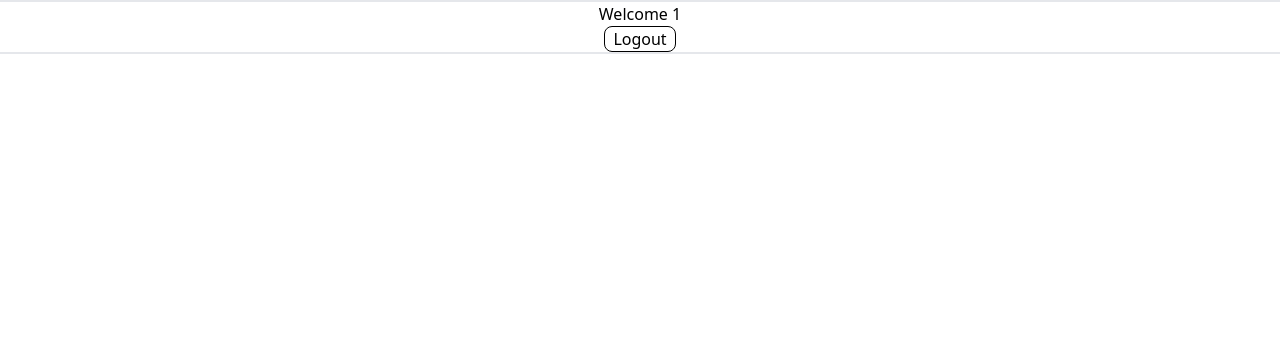
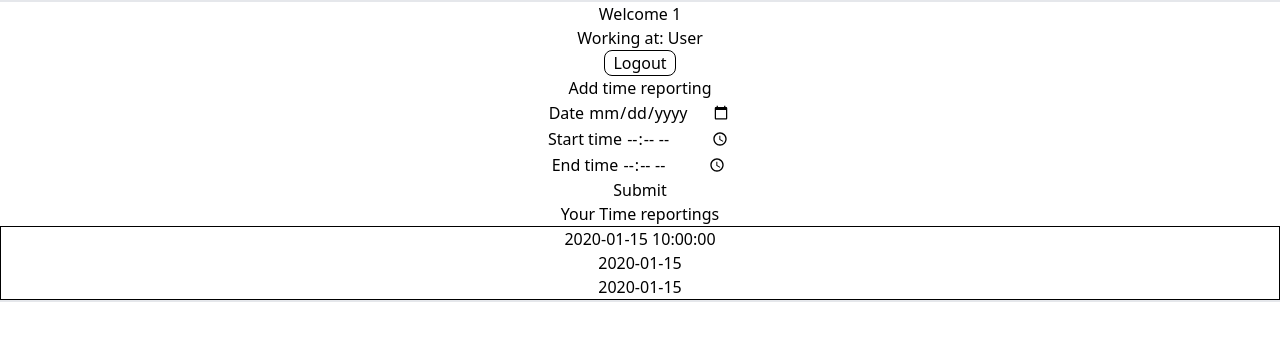
Before and after one commit to charan002/dissertation, a Flask app: page /doc/ in a window 1280 px wide. Shown: the top 341 px of the page. Run offline with Flask 3, Linux system fonts and the light colour scheme; the visitor is signed in with stand-in values (Sample User, id 1); a database or web service that is not in the repository returns one stand-in record (values such as "Sample title"); style sheets or scripts are compiled from the project's sources.

Commit message:
added time reporting for doctor

```diff
--- a/app.py
+++ b/app.py
@@ -9,6 +9,11 @@
 
 To run app - flask run --debug
 
+To configure tailwind CSS
+1.npm install -D tailwindcss
+2.npx tailwindcss init
+3. npx tailwindcss -i ./static/styles/style.css -o ./static/styles/output.css --watch
+
 '''
 
 app = Flask(__name__)
--- a/routes/doctorroutes.py
+++ b/routes/doctorroutes.py
@@ -7,6 +7,7 @@
 doctor_routes = Blueprint('doctor', __name__)
 
 collection = db["doctor"]
+timeReportCollection = db["timereporting"]
 
 def isDoctorAuthenticated():
     if session.get('doctorid') != None and collection.find_one({'doctorid': session.get('doctorid')}) != None:
@@ -67,6 +68,7 @@
                 'firstname': request.form.get('firstname'),
                 'lastname': request.form.get('lastname'),
                 'phonenumber': request.form.get('phonenumber'),
+                'hospitalname': request.form.get('hospitalname'),
                 'doctortype': request.form.get('doctortype'),
                 'password': request.form.get('password')
             }
@@ -95,11 +97,28 @@
 
 @doctor_routes.route('/')
 def home():
+    time_data = list(timeReportCollection.find({'doctorid': session.get('doctorid')}))
+    doc_info = collection.find_one({'doctorid': session.get('doctorid')})
+    for doc in time_data:
+        doc['_id'] = str(doc['_id'])
     data = {
-        'doctorid': session.get('doctorid')
+        'doctorid': session.get('doctorid'),
+        'timeReporting': time_data,
+        'hospital': doc_info.get('hospitalname')
     }
     return render_template('doctor/home.html', data=data)
 
-@doctor_routes.route('/test')
+@doctor_routes.post('/submit/timereport')
+def submit_time_report():
+    print(request.get_json())
+    data = {
+        'doctorid': session['doctorid'],
+        **request.get_json()
+    }
+    timeReportCollection.insert_one(data)
+    return jsonify({"tjos": "wor"})
+
+
+@doctor_routes.post('/test')
 def testget():
     return jsonify({"this": "works"})
--- a/static/js/app.js
+++ b/static/js/app.js
@@ -1,17 +1,6 @@
 const logout = async () => {
     console.log("logging out")
     const res = await fetch('http://127.0.0.1:5000/logout')
-    console.log(res)
-    if (res.error) {
-        console.log("logout error")
-    } else if (res.status == 200) {
-        window.location.href = res.url
-    }
-}
-
-const doctorLogout = async () => {
-    console.log("logging out")
-    const res = await fetch('http://127.0.0.1:5000/doc/logout')
     console.log(res)
     if (res.error) {
         console.log("logout error")
--- /dev/null
+++ b/static/js/doctorHome.js
@@ -0,0 +1,32 @@
+document.getElementById("date-report").addEventListener("click", () => {
+    let today = new Date();
+    let dd = String(today.getDate()).padStart(2, '0');
+    let mm = String(today.getMonth() + 1).padStart(2, '0');
+    let yyyy = today.getFullYear()
+    today = yyyy + '-' + mm + '-' + dd;
+    document.getElementById("date-report").setAttribute("min", today);
+})
+
+document.getElementById('time-report-submit-btn').addEventListener("click", async (event) => {
+    event.preventDefault()
+    const formData = new FormData(document.getElementById("time-report-form"))
+    const response = await fetch("/doc/submit/timereport", {
+        method: "POST",
+        body: JSON.stringify(Object.fromEntries(formData.entries())),
+        headers: {
+            "Content-Type": "application/json"
+        }
+    })
+    console.log(response)
+})
+
+const doctorLogout = async () => {
+    console.log("logging out")
+    const res = await fetch('http://127.0.0.1:5000/doc/logout')
+    console.log(res)
+    if (res.error) {
+        console.log("logout error")
+    } else if (res.status == 200) {
+        window.location.href = res.url
+    }
+}
--- a/templates/doctor/home.html
+++ b/templates/doctor/home.html
@@ -8,7 +8,34 @@
 </head>
 <body>
     <h1>Welcome {{ data.doctorid }} </h1>
+    <h1>Working at: {{ data.hospital }}</h1>
     <button onclick="doctorLogout()" class="btn-primary">Logout</button>
+    <form id="time-report-form">
+        <h1>Add time reporting</h1>
+        <div>
+            <label for="date">Date</label>
+            <input name="date" id="date-report" type="date"/>
+        </div>
+        <div>
+            <label for="starttime">Start time</label>
+            <input name="starttime" id="time-report" type="time" />
+        </div>
+        <div>
+            <label for="endtime">End time</label>
+            <input name="endtime" id="time-report" type="time" />
+        </div>
+        <button id="time-report-submit-btn">Submit</button>
+    </form>
+    <div>
+        <h1>Your Time reportings</h1>
+        {% for report in data.timeReporting %}
+        <div class="border border-black">
+            <p>{{ report.date }}</p>
+            <p>{{ report.starttime }}</p>
+            <p>{{ report.endtime }}</p>
+        </div>
+        {% endfor %}
+    </div>
 </body>
-<script src="{{ url_for('static', filename='js/app.js' ) }}" defer ></script>
+<script src="{{ url_for('static', filename='js/doctorHome.js' ) }}" defer ></script>
 </html>
--- a/templates/doctor/register.html
+++ b/templates/doctor/register.html
@@ -17,6 +17,8 @@
         <label for="phonenumber">phonenumber</label>
         <input name="phonenumber"/><br/>
         <label for="doctortype">doctortype</label>
+        <input name="hospitalname"/><br/>
+        <label for="hospitalname">hospitalname</label>
         <select name="doctortype" multiple>
             <option value="general">general</option>
             <option value="neuro">neuro</option>
```
